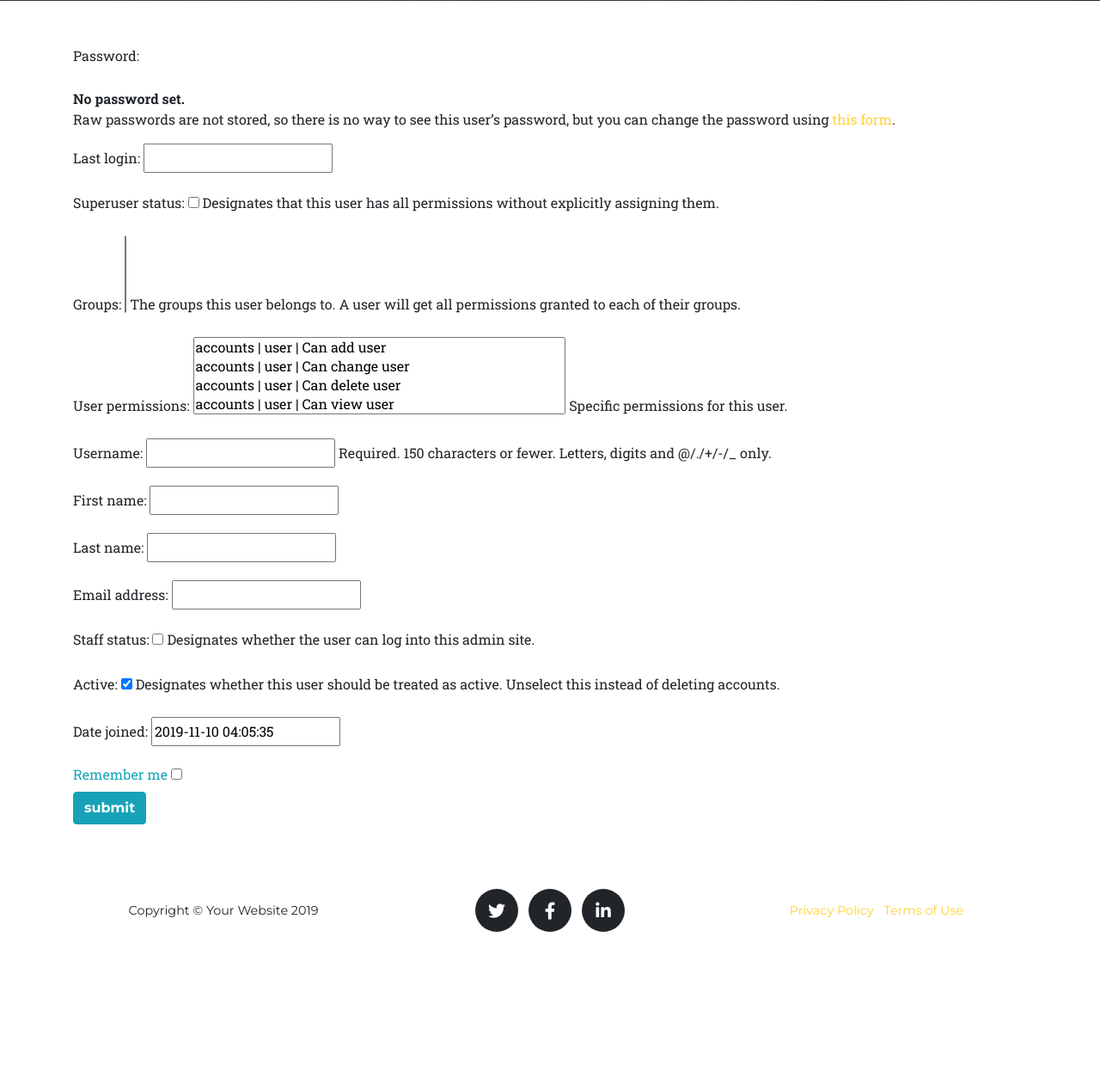
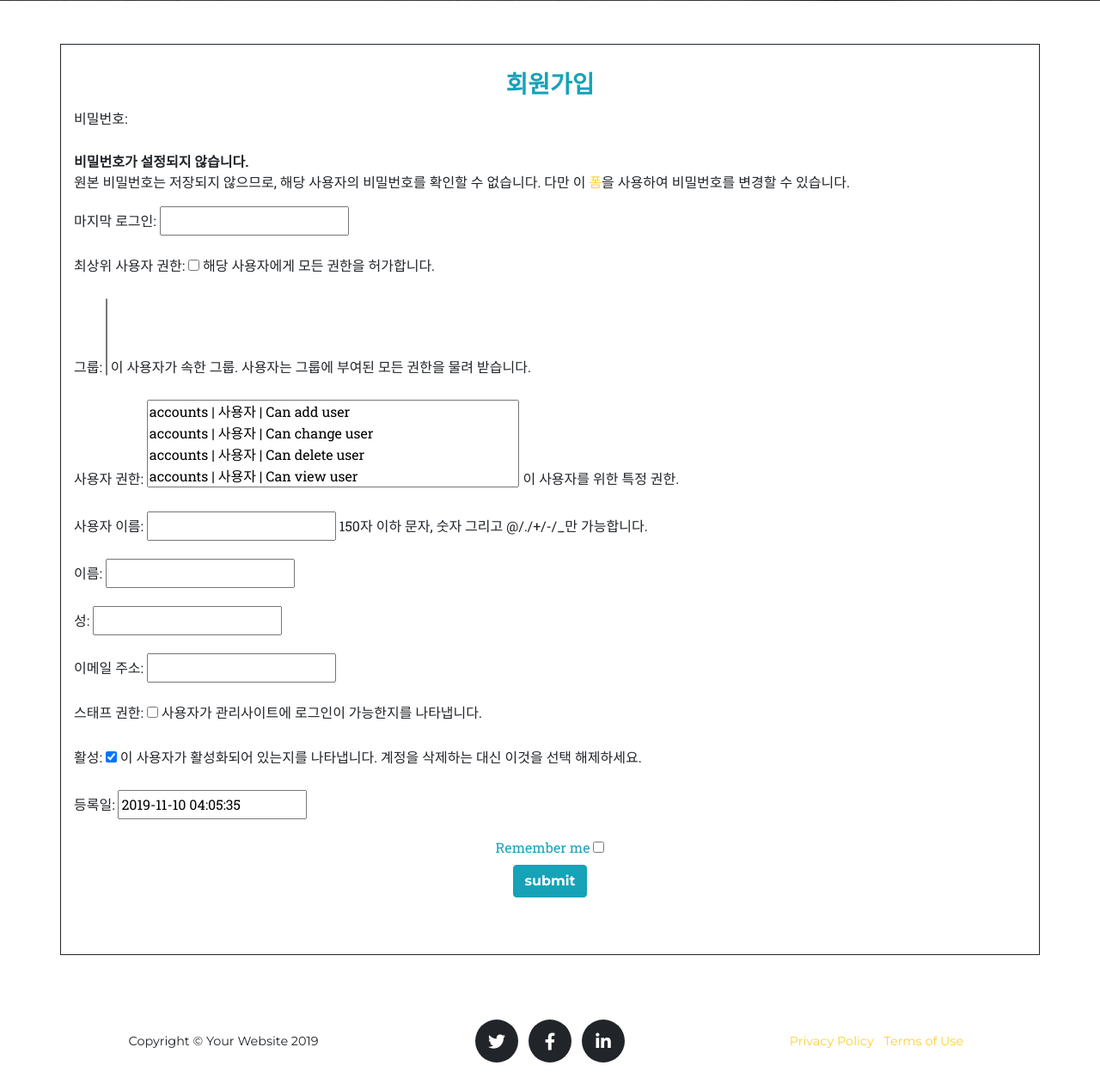
Before and after one commit to 2044smile/DevelUP-quest2, a Django app: template accounts/templates/accounts/signup.html in a window 1280 px wide. Shown: the part 689-1950 px from the top of the page at 86% size. Before the commit the page ends 1773 px from the top, so only its background shows below. Run offline with Django 3.2, Linux system fonts and the light colour scheme; the template is opened without the code that fills it: values that come from a table or form of the project are taken from there, others are empty; some libraries are stand-ins or nearby versions; some web fonts are replaced.

Commit message:
회원가입 form Front 수정

```diff
--- a/accounts/forms.py
+++ b/accounts/forms.py
@@ -7,6 +7,15 @@
     class Meta:
         model = LoveUser
         fields = ['username', 'email', 'password1', 'password2']
+        help_texts = {
+            'username': '</br>150 자 이하 문자, 숫자 및 @ /. / + /-/ _ 만 사용가능',
+            'email': '</br>Ex) example@example.com',
+            'password': 'password1',
+            '_password': 'password1',
+            'password1': 'password1',
+            'password2': 'password1',
+            'check_password': 'password2',
+        }
 
     def save(self, commit=True):
         user = super(LoverUserCreationForm, self).save(commit=True) # 본인의 부모를 호출해서 저장하겠다.
--- a/accounts/templates/accounts/signup.html
+++ b/accounts/templates/accounts/signup.html
@@ -5,33 +5,13 @@
 
 
 {% block content %}
-    <div style="margin-top: 50px; margin-bottom:50px">
-    <div class="container">
-        <form action="" method="post">
-            {% csrf_token %}
-            {{ form.as_p }}
-{#            <center>#}
-{#                <div class="col-sm-4">#}
-{#                    <h3 class="text-center text-info">회원가입</h3>#}
-{#                    <div class="form-group">#}
-{#                        <label for="username" class="text-info" style="float: left">Username:</label><br>#}
-{#                        <input type="text" name="username" id="username" class="form-control" maxlength="150" autofocus required id="id_username">#}
-{#                    </div>#}
-{#                    <div class="form-group">#}
-{#                        <label for="username" class="text-info" style="float: left">E-Mail:</label><br>#}
-{#                        <input type="email" name="email" id="id_email" class="form-control" maxlength="254" required#}
-{#                               id="id_email">#}
-{#                    </div>#}
-{#                    <div class="form-group">#}
-{#                        <label for="password1" class="text-info" style="float: left">Password:</label><br>#}
-{#                        <input type="password" name="password" id="password1" class="form-control" maxlength="128"#}
-{#                               required="id_password1">#}
-{#                    </div>#}
-{#                    <div class="form-group">#}
-{#                        <label for="password2" class="text-info" style="float: left">Password confirmation:</label><br>#}
-{#                        <input type="password" name="password" id="password2" class="form-control" maxlength="128"#}
-{#                               required="id_password2">#}
-{#                    </div>#}
+    <div style="margin-top: 50px; margin-bottom:50px;">
+        <div class="container" style="border: solid 1px; padding-top: 30px; padding-bottom: 50px">
+            <h3 class="text-center text-info">회원가입</h3>
+            <form action="" method="post">
+                {% csrf_token %}
+                {{ form.as_p }}
+                <center>
                     <div class="form-group">
                         <label for="remember-me" class="text-info"><span>Remember me</span> <span><input
                                 id="remember-me"
@@ -39,13 +19,8 @@
                                 type="checkbox"></span></label><br>
                         <input type="submit" name="submit" class="btn btn-info btn-md" value="submit">
                     </div>
-{#                    <div id="register-link" class="text-right">#}
-{#                        <a href="#" class="text-info">Register here</a>#}
-{#                    </div>#}
-{#                </div>#}
-                {#        </div>#}
-{#            </center>#}
-        </form>
-    </div>
+                </center>
+            </form>
+        </div>
     </div>
 {% endblock %}
--- a/accounts/urls.py
+++ b/accounts/urls.py
@@ -4,6 +4,6 @@
 
 urlpatterns = [
     path('signup/', views.UserCreateView.as_view(), name='signup'),
-    # path('login/', views.index, name='login'),
+    path('login/', views.login, name='login'),
     # path('logout/', views.index, name='logout'),
 ]
--- a/accounts/views.py
+++ b/accounts/views.py
@@ -8,3 +8,7 @@
     form_class = LoverUserCreationForm
     template_name = 'accounts/signup.html'
     success_url = reverse_lazy('index')
+
+
+def login(request):
+    return render(request, 'accounts/login.html')
--- a/config/settings.py
+++ b/config/settings.py
@@ -111,7 +111,7 @@
 # Internationalization
 # https://docs.djangoproject.com/en/2.2/topics/i18n/
 
-LANGUAGE_CODE = 'en-us'
+LANGUAGE_CODE = 'ko-kr'
 
 TIME_ZONE = 'UTC'
 
--- a/templates/base.html
+++ b/templates/base.html
@@ -58,7 +58,7 @@
                             <a class="nav-link" href="{% url 'signup' %}">Signup</a>
                         </li>
                         <li class="nav-item">
-                            <a class="nav-link" href="#">Login</a>
+                            <a class="nav-link" href="{% url 'login' %}">Login</a>
                         </li>
                     {% endif %}
                 </ul>
```
Also changed, not shown: accounts/templates/accounts/login.html (added, +24 -0 lines), db.sqlite3.
